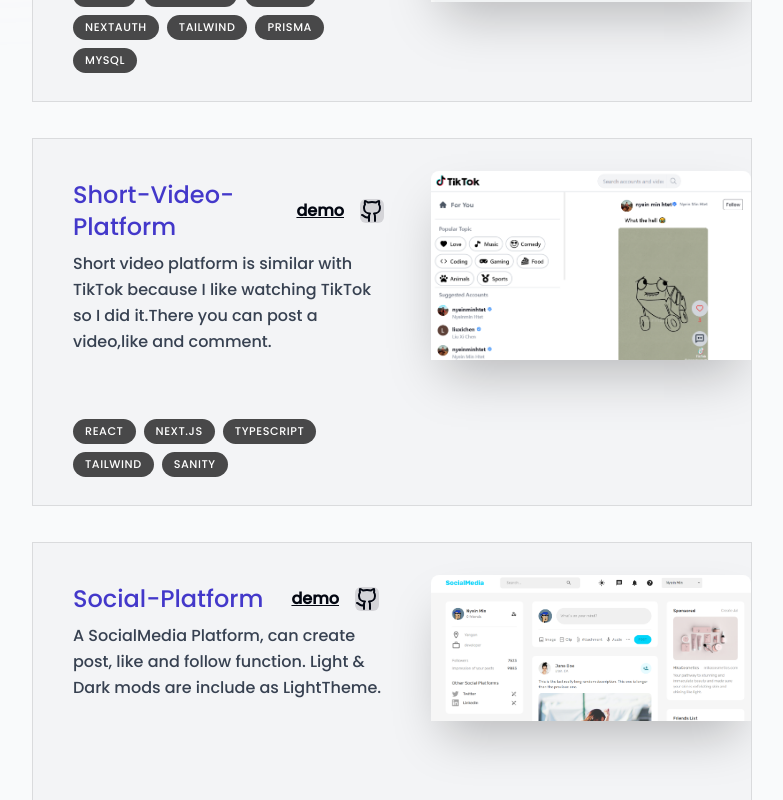
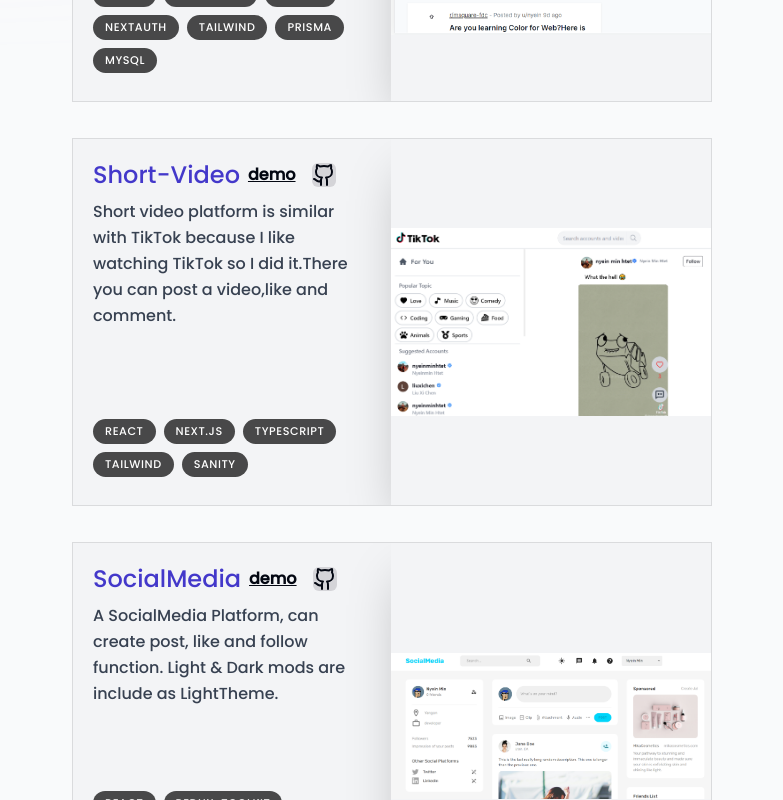
Before and after one commit to nyeinminhtet/portfolio, a Next.js app: page /projects in a window 1280 px wide. Shown: the part 860-1660 px from the top of the page, without its empty margins (248-1031 px from the left). Built offline with nearby package versions, Linux system fonts and the light colour scheme.

Commit message:
fixed-pj

```diff
--- a/app/projects/page.tsx
+++ b/app/projects/page.tsx
@@ -25,17 +25,17 @@
       </div>
 
       {/* all projects */}
-      <section className=" scroll-mt-28 mb-28 flex flex-wrap justify-center gap-3">
+      <section className=" scroll-mt-28 mb-28 flex flex-wrap justify-center gap-5 md:gap-3">
         {projectsData.map((project, index) => {
           const { title, demo, description, tags, github, imageUrl } = project;
           return (
             <div key={index} className="mb-3 sm:mb-6">
               <section
-                className=" bg-gray-100 max-w-[45rem] Borderblack overflow-hidden hover:bg-gray-200 transition sm:pr-18
-       relative sm:h-[23rem] dark:bg-gray-800 dark:hover:bg-gray-700"
+                className=" bg-gray-100 flex flex-col md:flex-row gap-x-3 max-w-[40rem] Borderblack overflow-hidden hover:bg-gray-200 transition sm:pr-18
+                            relative sm:h-[23rem] dark:bg-gray-800 dark:hover:bg-gray-700"
               >
-                <div className=" px-5 pt-4 pb-7 sm:pl-10 sm:pr-2 sm:pt-10 sm:max-w-[50%] flex flex-col h-full ">
-                  <div className="flex gap-7 items-center">
+                <div className=" px-5 pt-4 pb-7 sm:pl-5 sm:pr-2 sm:pt-5 sm:max-w-[50%] flex flex-col h-full ">
+                  <div className="flex gap-2 items-center">
                     <h3 className="text-2xl text-indigo-700 ">{title}</h3>
                     <div className="flex gap-4">
                       <Link
@@ -72,9 +72,10 @@
                 <Image
                   src={imageUrl}
                   alt="project"
-                  quality={95}
-                  className=" absolute hidden sm:block
-                top-8 sm:-right-10 md:right-0 w-[20rem] md:w-[20rem]  rounded-t-lg shadow-2xl cursor-pointer "
+                  quality={100}
+                  priority
+                  className="
+                 object-contain w-full md:w-[20rem]  shadow-2xl "
                 />
               </section>
             </div>
--- a/components/project.tsx
+++ b/components/project.tsx
@@ -36,11 +36,11 @@
       className="mb-3 sm:mb-6 last:mb-0 group"
     >
       <section
-        className=" bg-gray-100 max-w-[52rem] Borderblack overflow-hidden hover:bg-gray-200 transition sm:pr-18
-       relative sm:h-[23rem] dark:bg-gray-800 dark:hover:bg-gray-700"
+        className=" bg-gray-100 flex flex-col md:flex-row max-w-[52rem] Borderblack overflow-hidden hover:bg-gray-200 transition md:pr-18
+       relative md:h-[23rem] dark:bg-gray-800 dark:hover:bg-gray-700"
       >
-        <div className=" px-5 pt-4 pb-7 sm:pl-10 sm:pr-2 sm:pt-10 sm:max-w-[50%] flex flex-col h-full sm:group-even:ml-[26rem]">
-          <div className="flex gap-7 items-center">
+        <div className=" px-5 pt-4 pb-7 md:pl-10 md:pr-2 md:pt-10 md:max-w-[50%] flex flex-col h-full md:group-even:ml-[26rem]">
+          <div className="flex gap-5 items-center">
             <h3 className=" text-2xl font-semibold dark:text-gray-200">
               {title}
             </h3>
@@ -48,7 +48,7 @@
               <Link
                 href={demo}
                 target="_blank"
-                className=" underline text-md font-bold hover:text-indigo-500"
+                className=" underline text-base font-bold hover:text-indigo-500"
               >
                 demo
               </Link>
@@ -61,14 +61,14 @@
               </Link>
             </div>
           </div>
-          <p className=" mt-2 leading-relaxed text-gray-700 sm:group-first:text-[0.8rem] md:group-first:text-[1rem] dark:text-gray-50">
+          <p className=" mt-2 leading-relaxed text-gray-700  md:group-first:text-[1rem] dark:text-gray-50">
             {description}
           </p>
           <ul className="flex flex-wrap mt-4 gap-2 sm:mt-auto">
             {tags.map((tag, i) => (
               <li
                 key={i}
-                className=" bg-black/[0.7] px-3 py-1 text-[0.7rem] uppercase tracking-wider text-white rounded-full"
+                className=" bg-black/70 px-3 py-1 text-[0.7rem] uppercase tracking-wider text-white rounded-full"
               >
                 {tag}
               </li>
@@ -79,9 +79,10 @@
         <Image
           src={imageUrl}
           alt="project"
-          quality={95}
-          className=" absolute hidden sm:block group-hover:-translate-x-3 group-hover:translate-y-3 group-last:mt-10 group-hover:scale-110 transition
-             top-8 sm:-right-10 md:right-0 w-[22.25rem] md:w-[25.25rem] md:group-last:w-[27rem] rounded-t-lg shadow-2xl cursor-pointer group-odd:top-20 group-even:left-0"
+          quality={100}
+          priority
+          className="md:absolute lg:group-hover:-translate-x-3 lg:group-hover:translate-y-3 lg:group-last:mt-10 lg:group-hover:scale-110 transition
+              md:right-0 w-full object-contain md:w-[25.25rem] md:group-last:w-[27rem] rounded-t-lg shadow-2xl cursor-pointer group-odd:top-20 group-even:left-0"
         />
       </section>
     </motion.div>
--- a/libs/data.ts
+++ b/libs/data.ts
@@ -84,7 +84,7 @@
     imageUrl: breadit,
   },
   {
-    title: "Short-Video-Platform",
+    title: "Short-Video",
     demo: "https://short-video-platform.vercel.app/",
     github: "https://github.com/nyeinminhtet/short-video-platform",
     description:
@@ -93,7 +93,7 @@
     imageUrl: shortvideo,
   },
   {
-    title: "Social-Platform",
+    title: "SocialMedia",
     demo: "https://socialplatform.vercel.app/",
     github: "https://github.com/nyeinminhtet/Mern-social",
     description:
```
